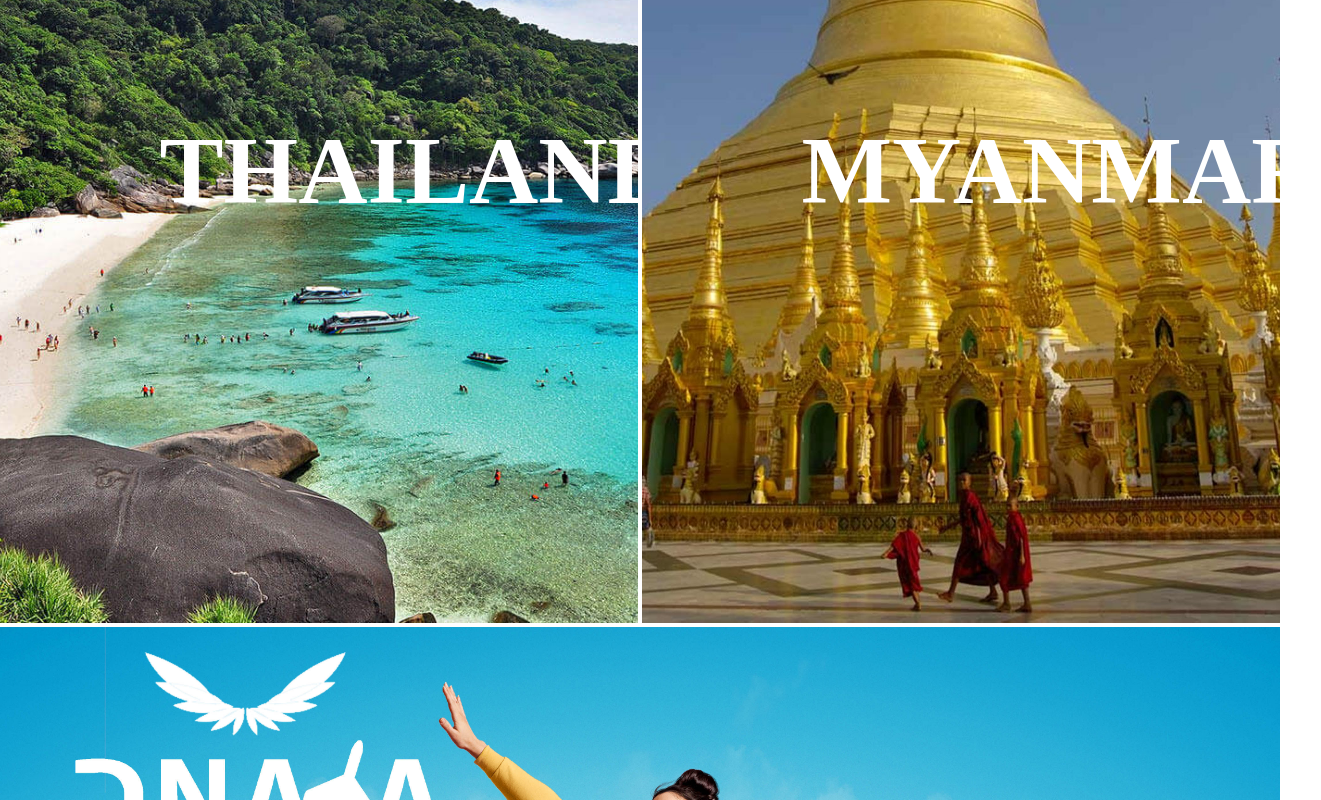
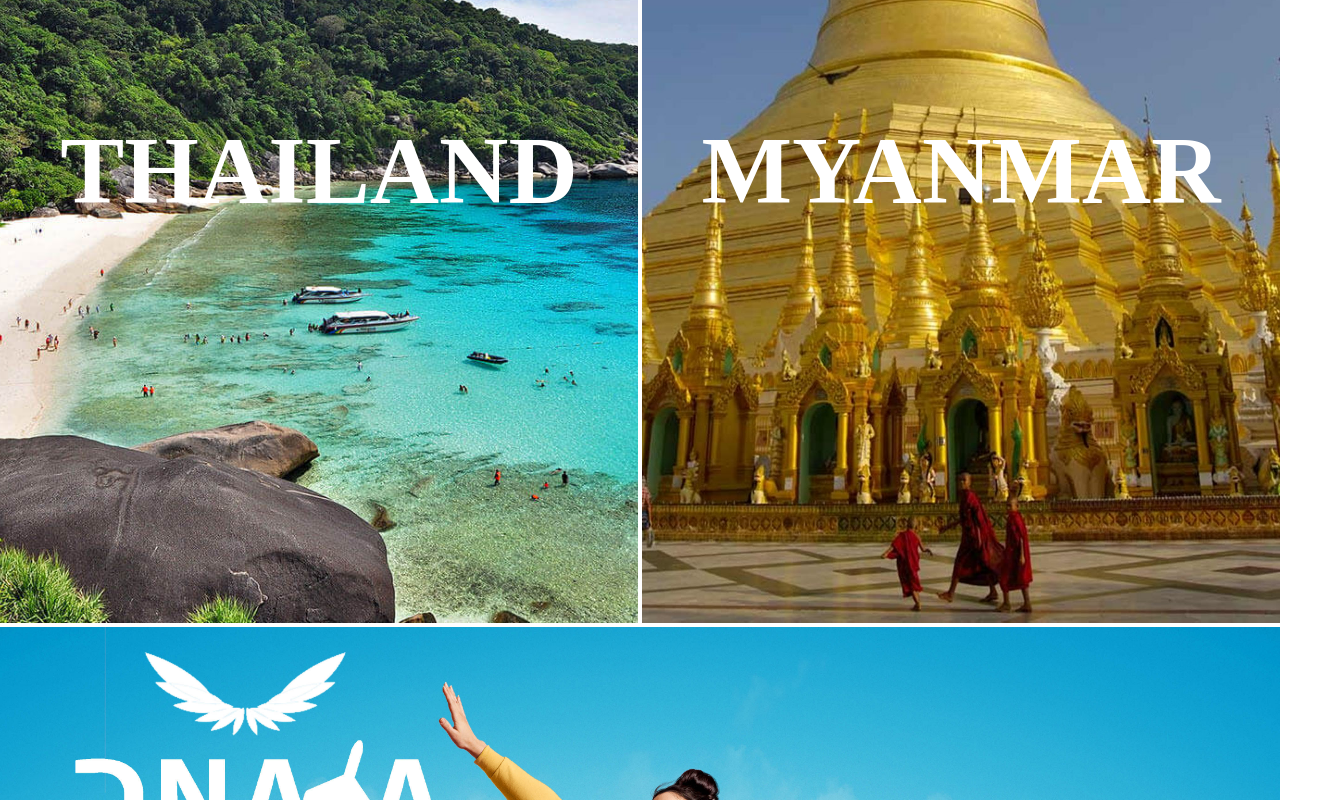
Before and after one commit to dnbaytattrip/dnata-frontend, a Next.js app: page / in a window 1280 px wide. Shown: the part 1160-1960 px from the top of the page, 1321 px wide, since content can reach past the window. Built offline with nearby package versions, Linux system fonts and the light colour scheme.

Commit message:
fixed text position

```diff
--- a/components/Countries.js
+++ b/components/Countries.js
@@ -26,7 +26,7 @@ function Countries() {
                 // height={1080}
               />
 
-              <h1 className="absolute top-1/2 left-1/4 text-4xl lg:text-8xl font-Merienda font-bold text-white">
+              <h1 className="absolute top-1/2 w-full text-center text-4xl lg:text-8xl font-Merienda font-bold text-white">
                 THAILAND
               </h1>
             </div>
@@ -46,7 +46,7 @@ function Countries() {
                 //   height={1600}
               />
 
-              <h1 className="absolute top-1/2 left-1/4 text-4xl lg:text-8xl font-Merienda font-bold text-white">
+              <h1 className="absolute top-1/2 w-full text-center text-4xl lg:text-8xl font-Merienda font-bold text-white">
                 MYANMAR
               </h1>
             </div>
```
